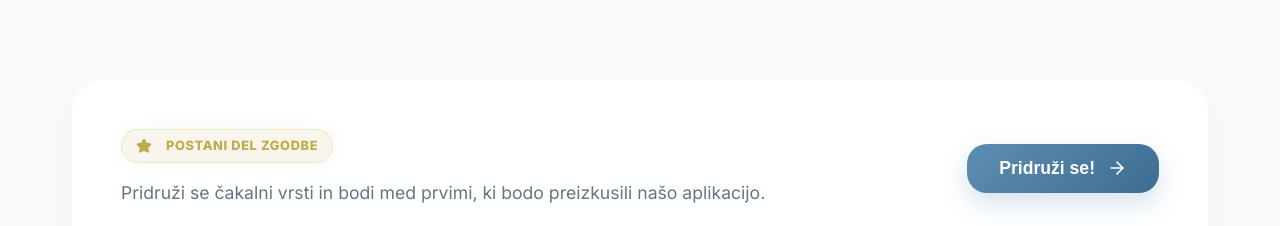
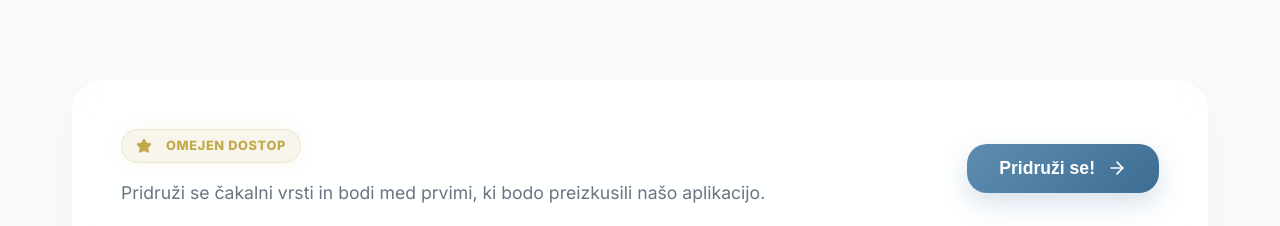
Before and after one commit to filipkolle/Landing-4P, a React (Vite) app: page / in a window 1280 px wide. Shown: the part 2400-2626 px from the top of the page. Built offline with nearby package versions, Linux system fonts and the light colour scheme.

Commit message:
style: change CTA badge text back to 'Omejen dostop'

```diff
--- a/src/components/SubscribeCTA.jsx
+++ b/src/components/SubscribeCTA.jsx
@@ -20,7 +20,7 @@ const SubscribeCTA = () => {
             <div className="subscribe-content">
               <div className="cta-badge animated-badge" style={{ width: 'fit-content' }}>
                 <Star size={16} fill="currentColor" style={{ marginRight: '8px' }} />
-                <span>Postani del zgodbe</span>
+                <span>Omejen dostop</span>
               </div>
               <p>Pridruži se čakalni vrsti in bodi med prvimi, ki bodo preizkusili našo aplikacijo.</p>
             </div>
```
